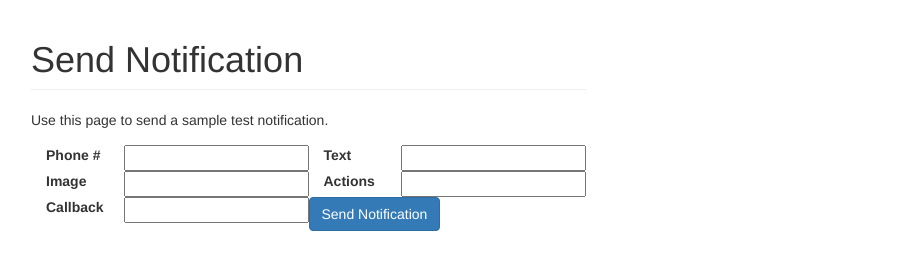
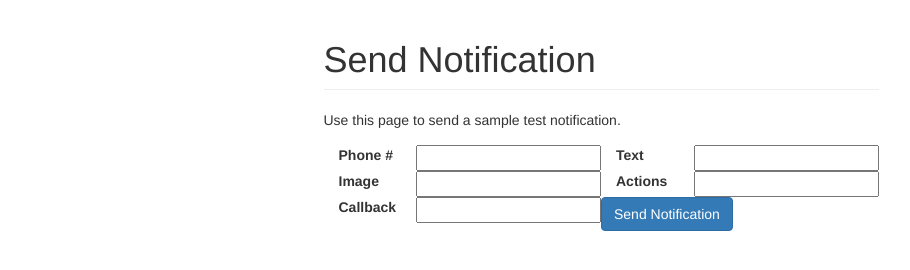
Before and after one commit to buddha-brudda/backend, a website: page public/notify.html in a window 1280 px wide. Shown: the whole page, without its empty margins (39-949 px from the left). Drawn offline with nearby package versions, Linux system fonts and the light colour scheme.

Commit message:
notify offset

```diff
--- a/public/notify.html
+++ b/public/notify.html
@@ -9,7 +9,7 @@
 <body>
   <div class="container">
     <div class="row">
-      <div class="col-md-6">
+      <div class="col-md-6 col-md-offset-3">
         <h1 class="page-header">Send Notification</h1>
         <p>Use this page to send a sample test notification.</p>
         <form role="form" id="sendNotification">
```
